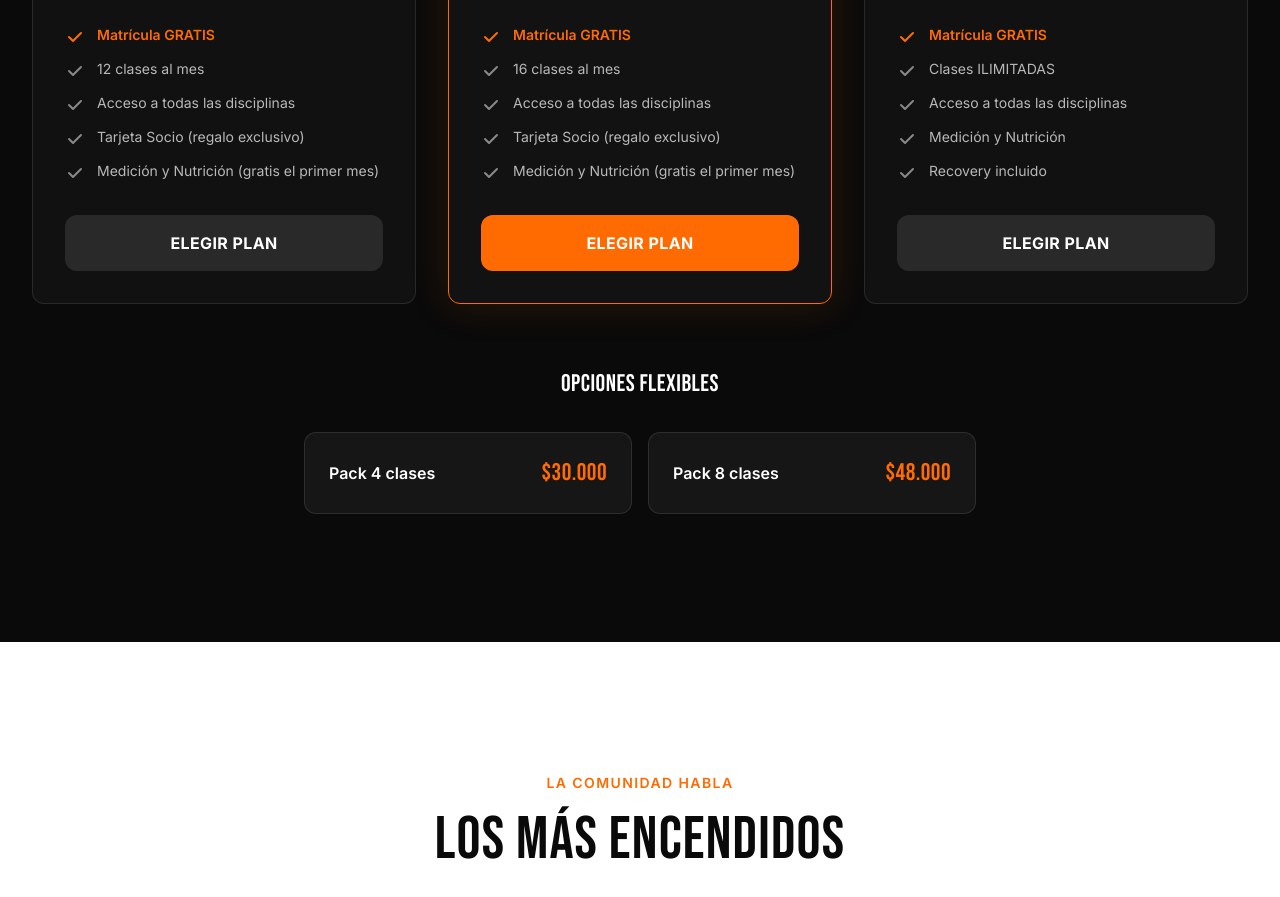
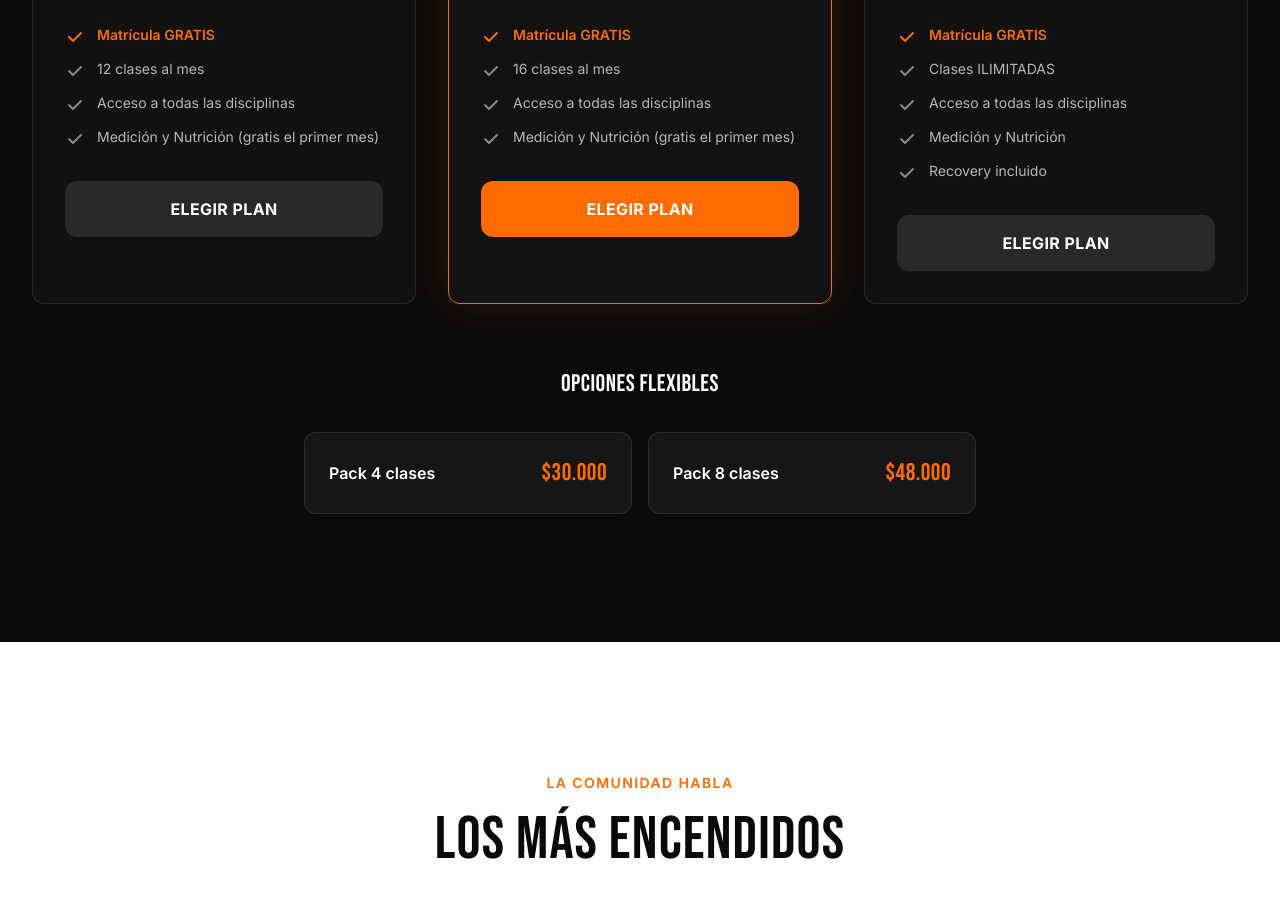
Before and after one commit to Grobier/webkutral, a React (Vite) app in the folder boxkutral-web/: page / in a window 1280 px wide. Shown: the part 5720-6617 px from the top of the page. Built offline with nearby package versions, Linux system fonts and the light colour scheme.

Commit message:
remove tarjeta socio from plans

```diff
--- a/boxkutral-web/src/components/Plans.jsx
+++ b/boxkutral-web/src/components/Plans.jsx
@@ -13,7 +13,6 @@ const plans = [
       { text: 'Matrícula GRATIS', highlight: true },
       { text: '12 clases al mes' },
       { text: 'Acceso a todas las disciplinas' },
-      { text: 'Tarjeta Socio (regalo exclusivo)' },
       { text: 'Medición y Nutrición (gratis el primer mes)' },
     ],
     featured: false,
@@ -28,7 +27,6 @@ const plans = [
       { text: 'Matrícula GRATIS', highlight: true },
       { text: '16 clases al mes' },
       { text: 'Acceso a todas las disciplinas' },
-      { text: 'Tarjeta Socio (regalo exclusivo)' },
       { text: 'Medición y Nutrición (gratis el primer mes)' },
     ],
     featured: true,
```
